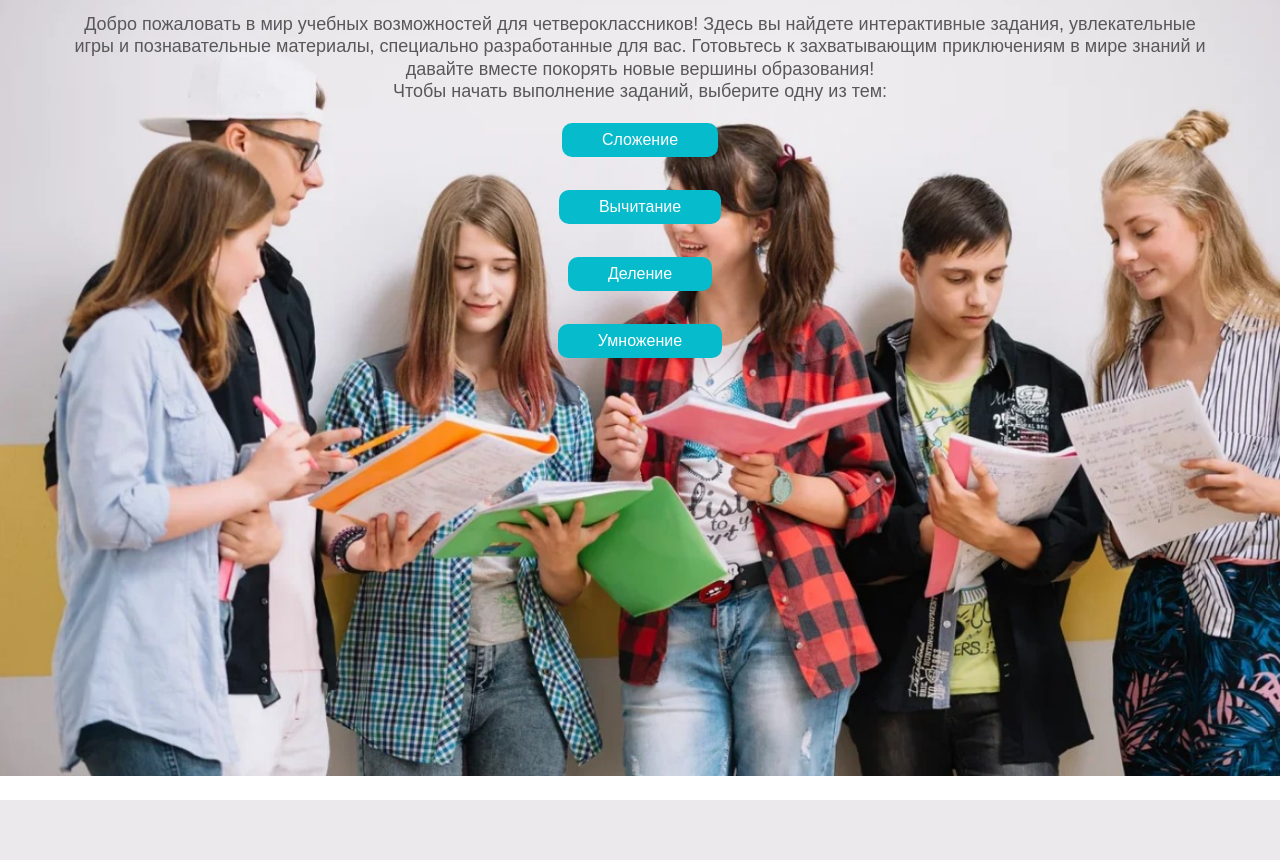
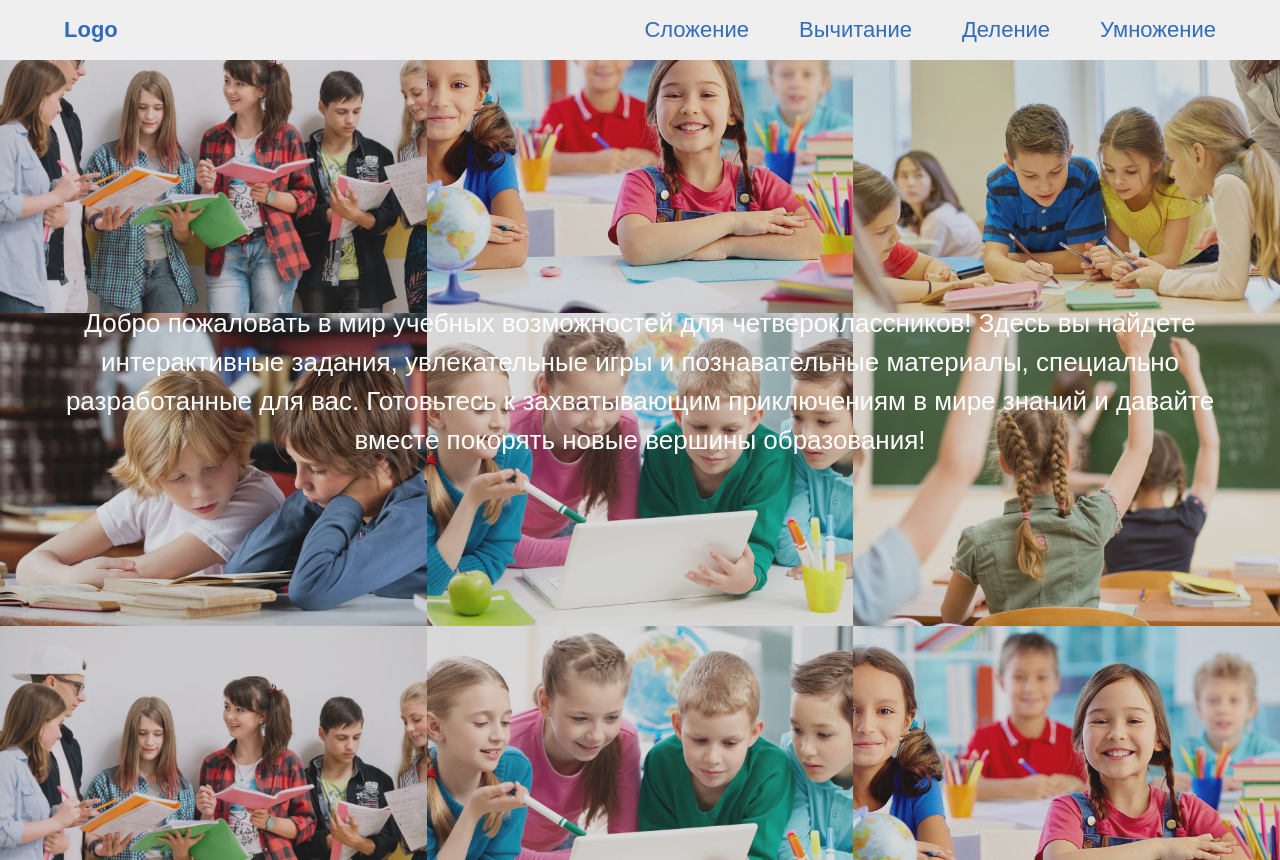
Before and after one commit to EgorKondratyev/math, a Django app: page / in a window 1280 px wide. Before the commit the page ends 800 px from the top, so only its background shows below. Run offline with Django 4.2, Linux system fonts and the light colour scheme; data comes from the database, SQL or seed files in the repository; both versions use the stored data as it was after the commit.

Commit message:
End project

```diff
--- a/tasks/static/css/style.css
+++ b/tasks/static/css/style.css
@@ -99,89 +99,141 @@ input[type=number] {
 }
 
 .wrapper {
+    position: relative;
     min-height: 100%;
     overflow: hidden;
 }
 
-.btn {
-    max-width: 170px;
+.header__block {
     position: relative;
-    color: #fff;
-    background-color: #06BBCC;
-    margin: 0px 0px 10px 0px;
-    padding: 6px 40px;
-    border-radius: 10px;
-    font-size: 16px;
+    z-index: 3;
+    min-height: 5vh;
+}
+
+.header__block::before {
+    content: '';
+    position: absolute;
+    top: 0;
+    left: 0;
+    width: 100%;
+    height: 7.5vh;
+    background-color: #efefef;
+}
+
+.header__body {
+    position: relative;
+    z-index: 50;
+    padding: 0px 5vw;
+    display: flex;
+    align-items: center;
+    justify-content: space-between;
+}
+
+.header__logo {
+    color: #326cb8;
+    font-size: 22px;
+    font-weight: 700;
+}
+
+.header__menu {}
+
+.header__list {
+    display: flex;
+
+}
+
+.header__item {
+    min-height: 7.5vh;
+    display: flex;
+    align-items: center;
+    justify-content: center;
+    margin: 0px 50px 0px 0px;
+}
+
+.header__item:last-child {
+    margin: 0px 0px 0px 0px;
+}
+
+.header__link {
+    color: #326cb8;
+    font-size: 22px;
     font-weight: 500;
 }
 
-.btn a {
+.content__block {
+    position: absolute;
+    top: 0;
+    left: 0;
+}
+
+.content__body {}
+
+.content__text {
+    height: 100vh;
+    display: flex;
+    align-items: center;
+    justify-content: center;
     position: relative;
-    z-index: 50;
+    text-align: center;
+    line-height: 150%;
+    z-index: 2;
+    padding: 0px 5vw;
+    font-size: 26px;
+    font-weight: 500;
     color: #fff;
 }
 
-.btn::before {
-    content: "";
+.content__text span {
+    transform: translate(0px, -50%);
+}
+
+.content__text::before {
+    content: '';
     position: absolute;
     top: 0;
     left: 0;
-    bottom: 0;
-    right: 0;
+    width: 100%;
+    height: 100vh;
+    z-index: -1;
+    background-color: rgba(0, 0, 0, 0.15);
+    pointer-events: none;
+}
+
+.content__gallery {}
+
+.content__gallery-row {
+    display: flex;
+}
+
+.content__gallery-column {
+    flex: 1 1 33%;
+}
+
+.content__gallery-item {}
+
+.content__gallery-item img {
     width: 100%;
     height: 100%;
-    margin: auto;
-    border: 2px solid rgba(0, 0, 0, 0);
-    -webkit-transition: 0.4s;
-    transition: 0.4s;
+    min-height: 313px;
+    max-height: 313px;
+    opacity: 0.9;
+    object-fit: cover;
 }
 
-.btn:hover::before {
-    border-color: #06BBCC;
-    width: calc(100% - 40px);
-    height: calc(100% + 10px);
-}
-
-body {
-    color: #585858;
-    padding: 1vw 5vw;
-    font-size: 18px;
-    font-weight: 500;
+.form__task {
+    padding: 5vh 0px 0px 0px;
     text-align: center;
-    line-height: 125%;
-    position: relative;
-    overflow: hidden;
-}
-
-body p {
-    margin: 0px 0px 20px 0px;
-}
-
-.wrapper__btn {
-    display: flex;
-    justify-content: center;
-    align-items: center;
-}
-
-.main {
-    margin: 0px 0px 20px 0px;
-}
-
-.main a {
-    font-weight: 500;
-    font-size: 22px;
-    color: #585858;
-
-}
-
-img {
-    position: absolute;
-    top: 0;
-    left: 0;
-    z-index: -1;
-    width: 100%;
+    font-size: 16px;
 }
 
 input {
-    border: 1px solid #efefef;
+    border: 2px solid #efefef;
 }
+
+.btn {
+    background-color: #3e85e0;
+    color: #fff;
+    padding: 8px 30px;
+    border-radius: 10px;
+    font-weight: 500;
+}
--- a/templates/main_page.html
+++ b/templates/main_page.html
@@ -9,18 +9,86 @@
 </head>
 
 <body>
-    <img class="img" src="{% static 'img/1.jpg' %}" alt="">
+  <div class="wrapper">
+    <div class="header__block">
+      <div class="header__body">
+        <div class="header__logo">Logo</div>
+        <nav class="header__menu">
+          <ul class="header__list">
+            {% for type in types %}
+            <li class="header__item">
+              <a class="header__link" href="{{ type.get_absolute_url }}">{{ type.title }}</a>
+            </li>
+            {% endfor %}
+          </ul>
+        </nav>
+      </div>
+    </div>
+    <div class="content__text">
+      <span>
         Добро пожаловать в мир учебных возможностей для четвероклассников! Здесь вы найдете интерактивные задания,
         увлекательные игры и познавательные материалы, специально разработанные для вас. Готовьтесь к захватывающим
         приключениям в мире знаний и давайте вместе покорять новые вершины образования!
-
-    <p>Чтобы начать выполнение заданий, выберите одну из тем:</p>
-    {% for type in types %}
-    <div class="wrapper__btn">
-        <div class="btn"><a href="{{ type.get_absolute_url }}">{{ type.title }}</a></div>
+      </span>
     </div>
-    <br>
-    {% endfor %}
+    <div class="content__block">
+      <div class="content__body">
+        <div class="content__gallery">
+          <div class="content__gallery-row">
+            <div class="content__gallery-column">
+              <div class="content__gallery-item">
+                <img src="{% static 'img/1.jpg' %}" alt="1">
+              </div>
+            </div>
+            <div class="content__gallery-column">
+              <div class="content__gallery-item">
+                <img src="{% static 'img/2.jpg' %}" alt="1">
+              </div>
+            </div>
+            <div class="content__gallery-column">
+              <div class="content__gallery-item">
+                <img src="{% static 'img/3.jpg' %}" alt="1">
+              </div>
+            </div>
+          </div>
+          <div class="content__gallery-row">
+            <div class="content__gallery-column">
+              <div class="content__gallery-item">
+                <img src="{% static 'img/4.jpg' %}" alt="1">
+              </div>
+            </div>
+            <div class="content__gallery-column">
+              <div class="content__gallery-item">
+                <img src="{% static 'img/5.jpg' %}" alt="1">
+              </div>
+            </div>
+            <div class="content__gallery-column">
+              <div class="content__gallery-item">
+                <img src="{% static 'img/6.jpg' %}" alt="1">
+              </div>
+            </div>
+          </div>
+          <div class="content__gallery-row">
+            <div class="content__gallery-column">
+              <div class="content__gallery-item">
+                <img src="{% static 'img/1.jpg' %}" alt="1">
+              </div>
+            </div>
+            <div class="content__gallery-column">
+              <div class="content__gallery-item">
+                <img src="{% static 'img/5.jpg' %}" alt="1">
+              </div>
+            </div>
+            <div class="content__gallery-column">
+              <div class="content__gallery-item">
+                <img src="{% static 'img/2.jpg' %}" alt="1">
+              </div>
+            </div>
+          </div>
+        </div>
+      </div>
+    </div>
+  </div>
 </body>
 
 </html>
```
Also changed, not shown: templates/tasks.html (+20 -8 lines), db.sqlite3, tasks/static/img/2.jpg (added), tasks/static/img/3.jpg (added), tasks/static/img/4.jpg (added), tasks/static/img/5.jpg (added), tasks/static/img/6.jpg (added). Lines whose indentation alone changed are shown as unchanged.
